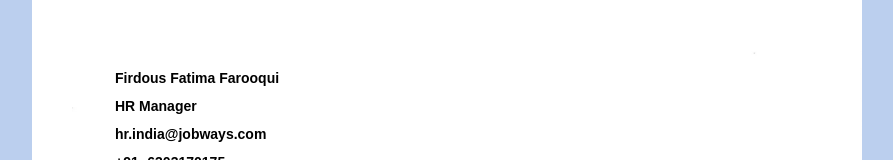
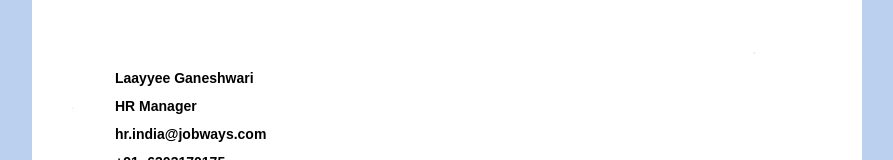
Before and after one commit to Jobways03/Jobways_Certifications, a React (Create React App) app: page /jobwaysExperience in a window 1280 px wide. Shown: the part 528-688 px from the top of the page, without its empty margins (193-1086 px from the left). Built offline with nearby package versions, Linux system fonts and the light colour scheme.

Commit message:
HR name updated

```diff
--- a/src/components/EBS-INDIA/JobwaysLLP/Editable/JobwaysLLPEdit.jsx
+++ b/src/components/EBS-INDIA/JobwaysLLP/Editable/JobwaysLLPEdit.jsx
@@ -57,7 +57,7 @@ const ComponentToPrint = React.forwardRef((props, ref) => {
               <div style={{ height: "140px" }}></div>
             )}
 
-            <p className="ttt3 mar">Firdous Fatima Farooqui</p>
+            <p className="ttt3 mar">Laayyee Ganeshwari</p>
             <p className="ttt3 mar">HR Manager</p>
             <p className="ttt3 mar">hr.india@jobways.com</p>
             <p className="ttt3 mar">+91- 6303170175</p>
--- a/src/components/EBS-INDIA/JobwaysLLP/Experience/Experience.jsx
+++ b/src/components/EBS-INDIA/JobwaysLLP/Experience/Experience.jsx
@@ -46,7 +46,7 @@ const ComponentToPrint = React.forwardRef((props, ref) => {
           />
         )}
 
-        <p className="exp10a">Firdous Fatima Farooqui</p>
+        <p className="exp10a">Laayyee Ganeshwari</p>
         <p className="exp11a">HR Manager</p>
         <p className="exp12a">hr.india@jobways.com</p>
         <p className="exp13a">+91- 6303170175</p>
--- a/src/components/EBS-INDIA/JobwaysLLP/Hikeletter/Hike.jsx
+++ b/src/components/EBS-INDIA/JobwaysLLP/Hikeletter/Hike.jsx
@@ -37,7 +37,7 @@ const ComponentToPrint = React.forwardRef((props, ref) => {
         )}
 
         <p className="hikers9a">Sincerely,</p>
-        <p className="hikers10a">Firdous Fatima Farooqui</p>
+        <p className="hikers10a">Laayyee Ganeshwari</p>
         <p className="hikers11a">HR Manager</p>
         <p className="hikers12a"> hr.india@jobways.com</p>
         <p className="hikers13a">+91- 6303170175</p>
--- a/src/components/EBS-INDIA/JobwaysLLP/Offerletter/jobwaysoffer.jsx
+++ b/src/components/EBS-INDIA/JobwaysLLP/Offerletter/jobwaysoffer.jsx
@@ -274,7 +274,7 @@ const ComponentToPrint = React.forwardRef((props, ref) => {
 
         <p className="let39">
           <span className="bol" style={{ fontSize: "15px" }}>
-            Firdous Fatima Farooqui
+            Laayyee Ganeshwari
           </span>
         </p>
         <p className="let40">
--- a/src/components/EBS-INDIA/JobwaysLLP/Relievingletter/relieving.jsx
+++ b/src/components/EBS-INDIA/JobwaysLLP/Relievingletter/relieving.jsx
@@ -50,7 +50,7 @@ const ComponentToPrint = React.forwardRef((props, ref) => {
         )}
 
         <p className="rel9a">Sincerely,</p>
-        <p className="rel10a">Firdous Fatima Farooqui</p>
+        <p className="rel10a">Laayyee Ganeshwari</p>
         <p className="rel11a">HR Manager</p>
         <p className="rel12a"> hr.india@jobways.com</p>
         <p className="rel13a"> +91- 6303170175</p>
--- a/src/components/EBS-INDIA/Sportsmart/Editable/SportsEdit.jsx
+++ b/src/components/EBS-INDIA/Sportsmart/Editable/SportsEdit.jsx
@@ -57,7 +57,7 @@ const ComponentToPrint = React.forwardRef((props, ref) => {
               <div style={{ height: "140px" }}></div>
             )}
 
-            <p className="SM_ttt3 mar">Firdous Fatima Farooqui</p>
+            <p className="SM_ttt3 mar">Laayyee Ganeshwari</p>
             <p className="SM_ttt3 mar">HR Manager</p>
             <p className="SM_ttt3 mar">hr@sportsmart.com</p>
             <p className="SM_ttt3 mar">+91- 6303170175</p>
--- a/src/components/EBS-INDIA/Sportsmart/Experience/Experience.jsx
+++ b/src/components/EBS-INDIA/Sportsmart/Experience/Experience.jsx
@@ -37,7 +37,7 @@ const ComponentToPrint = React.forwardRef((props, ref) => {
           />
         )}
         <p className="expge9c">Sincerely,</p>
-        <p className="expge10c">Firdous Fatima Farooqui</p>
+        <p className="expge10c">Laayyee Ganeshwari</p>
         <p className="expge11c">HR Manager</p>
         <p className="expge12c">hr@sportsmart.com</p>
         <p className="expge13c">+91 – 6303170175</p>
--- a/src/components/EBS-INDIA/Sportsmart/Hikeletter/Hike.jsx
+++ b/src/components/EBS-INDIA/Sportsmart/Hikeletter/Hike.jsx
@@ -46,7 +46,7 @@ const ComponentToPrint = React.forwardRef((props, ref) => {
         )}
 
         <p className="hikers9c">Sincerely,</p>
-        <p className="hikers10c">Firdous Fatima Farooqui</p>
+        <p className="hikers10c">Laayyee Ganeshwari</p>
         <p className="hikers11c">HR Manager</p>
         <p className="hikers12c">hr@sportsmart.com</p>
         <p className="hikers13c">+91 – 6303170175</p>
--- a/src/components/EBS-INDIA/Sportsmart/Offerletter/Offer.jsx
+++ b/src/components/EBS-INDIA/Sportsmart/Offerletter/Offer.jsx
@@ -291,7 +291,7 @@ const ComponentToPrint = React.forwardRef((props, ref) => {
 
         <p className="let39">
           <span className="bol" style={{ fontSize: "15px" }}>
-            Firdous Fatima Farooqui
+            Laayyee Ganeshwari
           </span>
         </p>
         <p className="let40">
--- a/src/components/EBS-INDIA/Sportsmart/Relievingletter/relieving.jsx
+++ b/src/components/EBS-INDIA/Sportsmart/Relievingletter/relieving.jsx
@@ -47,7 +47,7 @@ const ComponentToPrint = React.forwardRef((props, ref) => {
           />
         )}
         <p className="rel9c">Sincerely,</p>
-        <p className="rel10c">Firdous Fatima Farooqui</p>
+        <p className="rel10c">Laayyee Ganeshwari</p>
         <p className="rel11c">HR Manager</p>
         <p className="rel12c">hr@sportsmart.com</p>
         <p className="rel13c">+91 – 6303170175</p>
```
